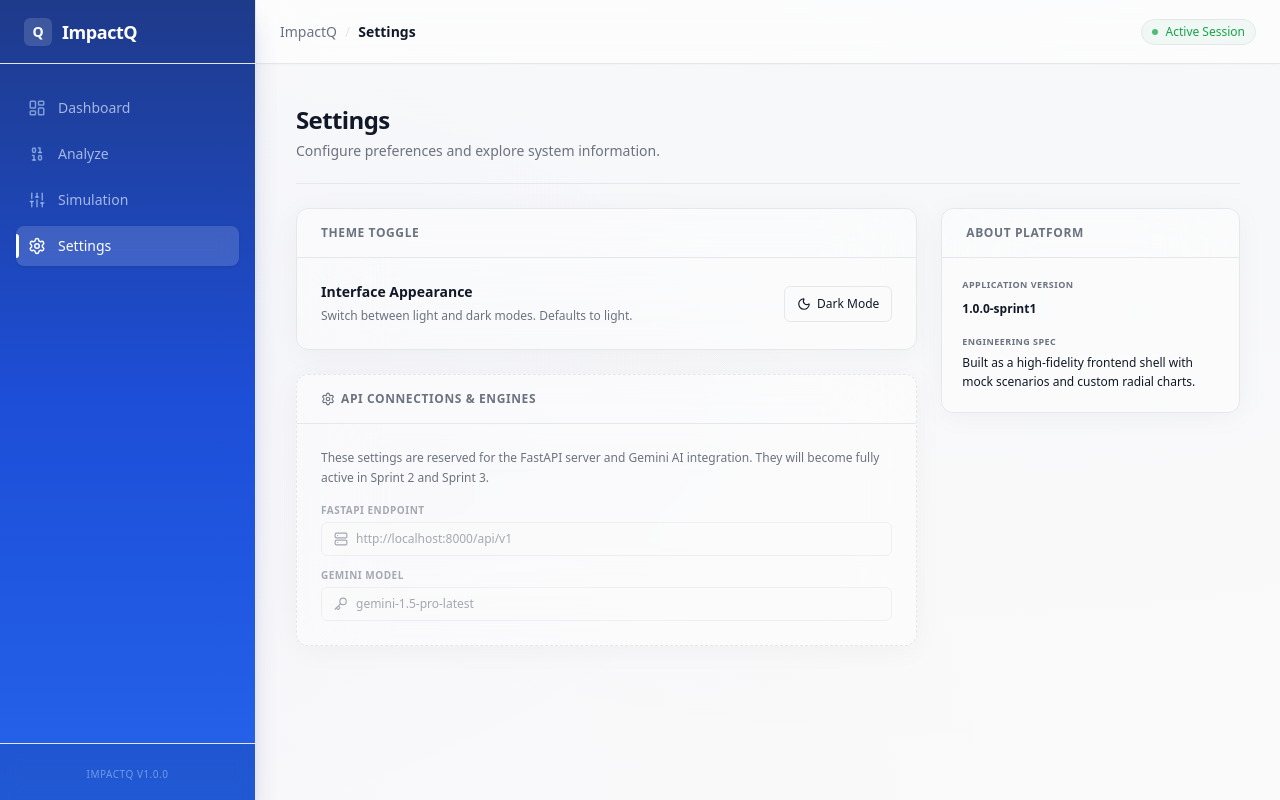
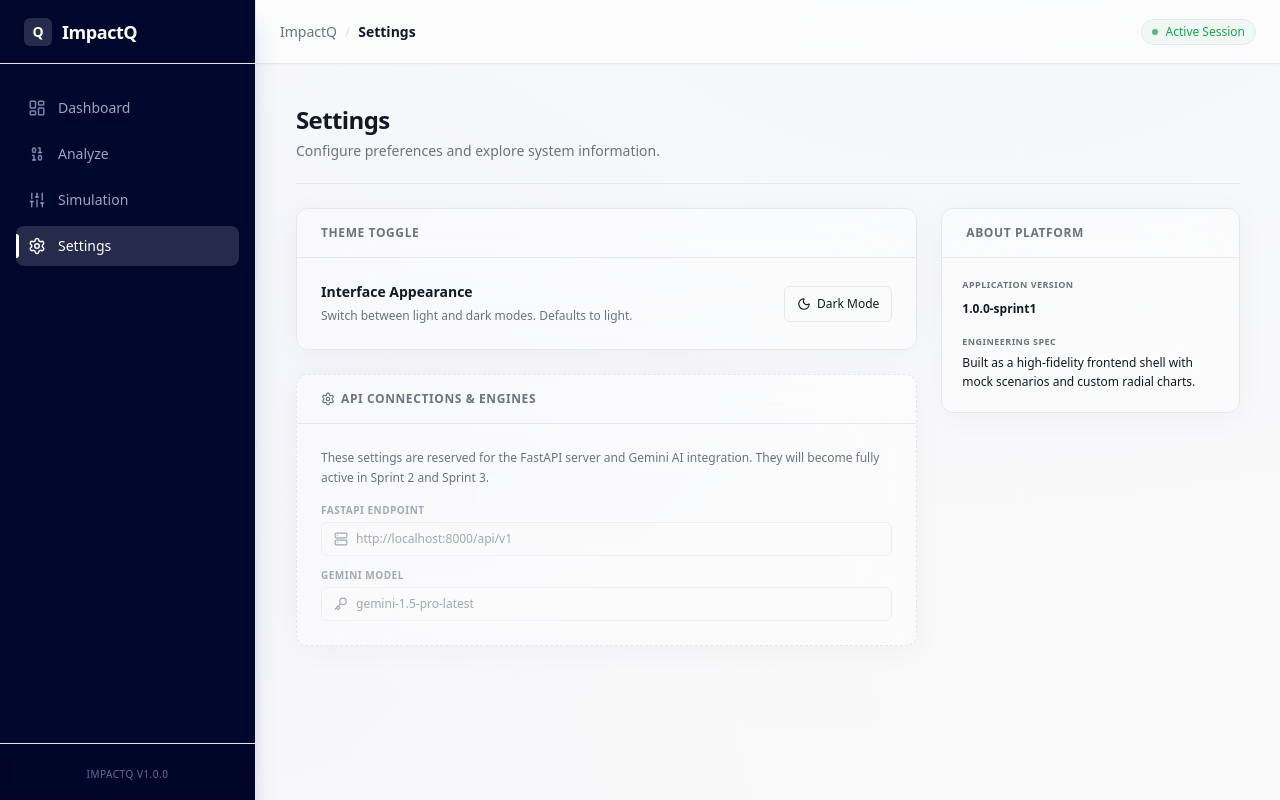
Before and after one commit to Law-13/IMPACTQ, a Next.js app in the folder frontend/: page /settings in a window 1280 px wide. Built offline with nearby package versions, Linux system fonts and the light colour scheme.

Commit message:
Update sidebar color to #00072d

```diff
--- a/frontend/components/Sidebar.tsx
+++ b/frontend/components/Sidebar.tsx
@@ -41,7 +41,7 @@ export function Sidebar({ isOpen, onClose }: SidebarProps) {
       <aside
         className={cn(
           "fixed top-0 bottom-0 left-0 z-50 flex flex-col w-64 transform lg:translate-x-0 transition-transform duration-300 ease-in-out lg:sticky lg:h-screen",
-          "bg-gradient-to-b from-[#1e3a8a] via-[#1d4ed8] to-[#2563eb]",
+          "bg-[#00072d]",
           "backdrop-blur-xl border-r border-white/10 shadow-xl shadow-blue-900/20",
           isOpen ? "translate-x-0" : "-translate-x-full"
         )}
```
